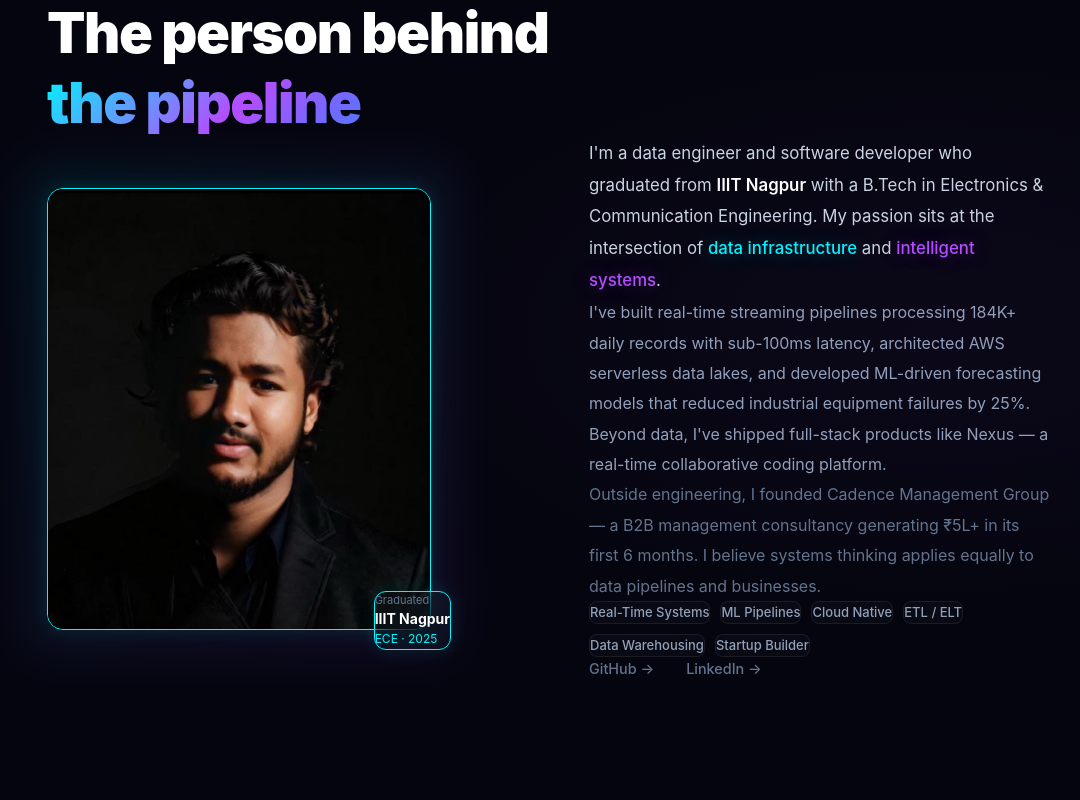
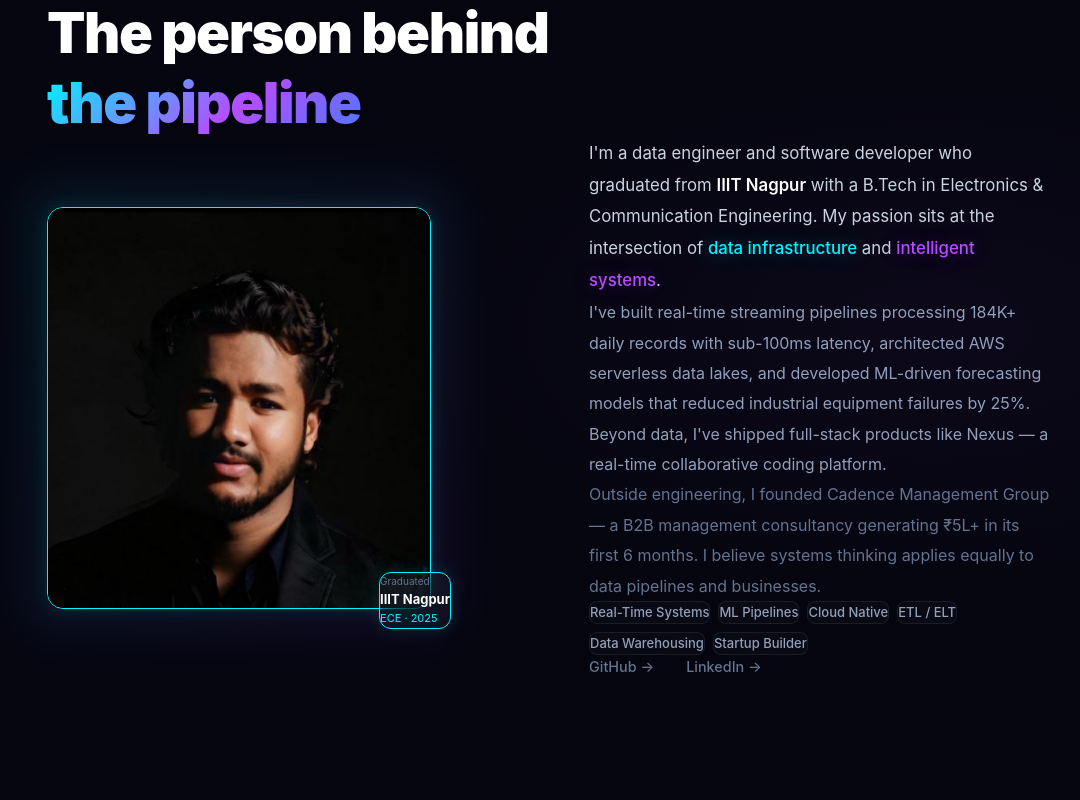
Before and after one commit to Sam1377/Sahil_Portfolio, a Next.js app: page / in a window 1280 px wide. Shown: the part 960-1760 px from the top of the page, without its empty margins (91-1171 px from the left). Built offline with nearby package versions, Linux system fonts and the light colour scheme.

Commit message:
Refactor About component for improved readability

```diff
--- a/app/components/About.tsx
+++ b/app/components/About.tsx
@@ -3,17 +3,10 @@ import { motion } from 'framer-motion';
 import { useInView } from 'react-intersection-observer';
 import Image from 'next/image';
 
-const traits = [
-  'Real-Time Systems',
-  'ML Pipelines',
-  'Cloud Native',
-  'ETL / ELT',
-  'Data Warehousing',
-  'Startup Builder',
-];
+const traits = ['Real-Time Systems', 'ML Pipelines', 'Cloud Native', 'ETL / ELT', 'Data Warehousing', 'Startup Builder'];
 
 export default function About() {
-  const [ref, inView] = useInView({ triggerOnce: true, threshold: 0.15 });
+  const [ref, inView] = useInView({ triggerOnce: true, threshold: 0.1 });
 
   return (
     <section id="about" className="section-padding relative overflow-hidden" ref={ref}>
@@ -22,106 +15,73 @@ export default function About() {
       }} />
 
       <div className="section-container">
-        <motion.div
-          initial={{ opacity: 0, y: 24 }}
-          animate={inView ? { opacity: 1, y: 0 } : {}}
-          transition={{ duration: 0.6 }}
-          className="mb-20"
-        >
+        <motion.div initial={{ opacity: 0, y: 24 }} animate={inView ? { opacity: 1, y: 0 } : {}} transition={{ duration: 0.6 }}
+          className="mb-12 sm:mb-20">
           <div className="section-label mb-4">About Me</div>
           <h2 className="font-black text-white tracking-tight leading-tight" style={{ fontSize: 'clamp(36px, 5vw, 56px)' }}>
-            The person behind<br />
-            <span className="gradient-text">the pipeline</span>
+            The person behind<br /><span className="gradient-text">the pipeline</span>
           </h2>
         </motion.div>
 
-        <div className="grid md:grid-cols-2 gap-20 items-center">
+        <div className="grid md:grid-cols-2 gap-12 md:gap-20 items-center">
           {/* Photo */}
-          <motion.div
-            initial={{ opacity: 0, x: -32 }}
-            animate={inView ? { opacity: 1, x: 0 } : {}}
-            transition={{ duration: 0.7, delay: 0.1 }}
-          >
-            <div className="relative max-w-sm mx-auto md:mx-0">
-              <div className="absolute -inset-6 rounded-3xl opacity-20" style={{
+          <motion.div initial={{ opacity: 0, x: -32 }} animate={inView ? { opacity: 1, x: 0 } : {}} transition={{ duration: 0.7, delay: 0.1 }}>
+            <div className="relative max-w-xs sm:max-w-sm mx-auto md:mx-0">
+              <div className="absolute -inset-4 sm:-inset-6 rounded-3xl opacity-20" style={{
                 background: 'linear-gradient(135deg, rgba(0,245,255,0.4), rgba(180,77,255,0.4))',
                 filter: 'blur(24px)',
               }} />
               <div className="relative rounded-2xl overflow-hidden glass-card p-1 neon-border-cyan">
-                <Image
-                  src="/sahil.png"
-                  alt="Sahil Ballewar"
-                  width={420}
-                  height={520}
-                  className="rounded-xl w-full object-cover"
-                  style={{ maxHeight: '440px', objectPosition: 'top' }}
-                />
+                <Image src="/sahil.png" alt="Sahil Ballewar" width={420} height={520}
+                  className="rounded-xl w-full object-cover" style={{ maxHeight: '400px', objectPosition: 'top' }} />
               </div>
-              <div
-                className="absolute -bottom-5 -right-5 glass-card rounded-xl px-5 py-4 neon-border-cyan"
-                style={{ backdropFilter: 'blur(20px)' }}
-              >
-                <div className="text-slate-500 mb-1" style={{ fontSize: '11px' }}>Graduated</div>
-                <div className="font-bold text-white text-sm">IIIT Nagpur</div>
-                <div className="neon-text-cyan mt-0.5" style={{ fontSize: '12px' }}>ECE · 2025</div>
+              <div className="absolute -bottom-4 -right-3 sm:-bottom-5 sm:-right-5 glass-card rounded-xl px-4 py-3 sm:px-5 sm:py-4 neon-border-cyan"
+                style={{ backdropFilter: 'blur(20px)' }}>
+                <div className="text-slate-500 mb-1" style={{ fontSize: '10px' }}>Graduated</div>
+                <div className="font-bold text-white" style={{ fontSize: '13px' }}>IIIT Nagpur</div>
+                <div className="neon-text-cyan mt-0.5" style={{ fontSize: '11px' }}>ECE · 2025</div>
               </div>
             </div>
           </motion.div>
 
           {/* Text */}
-          <motion.div
-            initial={{ opacity: 0, x: 32 }}
-            animate={inView ? { opacity: 1, x: 0 } : {}}
-            transition={{ duration: 0.7, delay: 0.2 }}
-          >
-            <p className="text-slate-300 leading-[1.9] mb-6" style={{ fontSize: '1.05rem' }}>
+          <motion.div initial={{ opacity: 0, x: 32 }} animate={inView ? { opacity: 1, x: 0 } : {}} transition={{ duration: 0.7, delay: 0.2 }}>
+            <p className="text-slate-300 leading-[1.9] mb-5 sm:mb-6" style={{ fontSize: 'clamp(0.92rem, 3vw, 1.05rem)' }}>
               I&apos;m a data engineer and software developer who graduated from{' '}
               <span className="text-white font-semibold">IIIT Nagpur</span> with a B.Tech in
               Electronics & Communication Engineering. My passion sits at the intersection of{' '}
               <span className="neon-text-cyan font-medium">data infrastructure</span> and{' '}
               <span className="neon-text-purple font-medium">intelligent systems</span>.
             </p>
-
-            <p className="text-slate-400 leading-[1.9] mb-6" style={{ fontSize: '1rem' }}>
+            <p className="text-slate-400 leading-[1.9] mb-5 sm:mb-6" style={{ fontSize: 'clamp(0.88rem, 3vw, 1rem)' }}>
               I&apos;ve built real-time streaming pipelines processing 184K+ daily records with sub-100ms
               latency, architected AWS serverless data lakes, and developed ML-driven forecasting models
               that reduced industrial equipment failures by 25%. Beyond data, I&apos;ve shipped full-stack
               products like Nexus — a real-time collaborative coding platform.
             </p>
-
-            <p className="text-slate-500 leading-[1.9] mb-10" style={{ fontSize: '1rem' }}>
+            <p className="text-slate-500 leading-[1.9] mb-8 sm:mb-10" style={{ fontSize: 'clamp(0.88rem, 3vw, 1rem)' }}>
               Outside engineering, I founded Cadence Management Group — a B2B management consultancy
               generating ₹5L+ in its first 6 months. I believe systems thinking applies equally to
               data pipelines and businesses.
             </p>
 
-            {/* Trait chips */}
-            <div className="flex flex-wrap gap-2.5 mb-10">
+            <div className="flex flex-wrap gap-2 mb-8 sm:mb-10">
               {traits.map((t) => (
-                <span
-                  key={t}
-                  className="glass-card px-4 py-2 rounded-lg text-slate-400 font-medium"
-                  style={{ fontSize: '13px', border: '1px solid var(--glass-border)' }}
-                >
+                <span key={t} className="glass-card px-3 sm:px-4 py-1.5 sm:py-2 rounded-lg text-slate-400 font-medium"
+                  style={{ fontSize: 'clamp(11px, 3vw, 13px)', border: '1px solid var(--glass-border)' }}>
                   {t}
                 </span>
               ))}
             </div>
 
-            {/* Links */}
-            <div className="flex gap-8">
+            <div className="flex gap-6 sm:gap-8">
               {[
-                { label: 'GitHub', href: 'https://github.com/sahilballewar' },
-                { label: 'LinkedIn', href: 'https://linkedin.com/in/sahil-ballewar' },
+                { label: 'GitHub', href: 'https://github.com/Sam1377' },
+                { label: 'LinkedIn', href: 'https://www.linkedin.com/in/sahil-ballewar-a888a632a/' },
               ].map(l => (
-                <a
-                  key={l.label}
-                  href={l.href}
-                  target="_blank"
-                  rel="noopener noreferrer"
+                <a key={l.label} href={l.href} target="_blank" rel="noopener noreferrer"
                   className="text-slate-500 hover:text-white transition-colors font-medium"
-                  style={{ textDecoration: 'none', fontSize: '0.9rem' }}
-                >
+                  style={{ textDecoration: 'none', fontSize: 'clamp(0.85rem, 3vw, 0.9rem)' }}>
                   {l.label} →
                 </a>
               ))}
```
